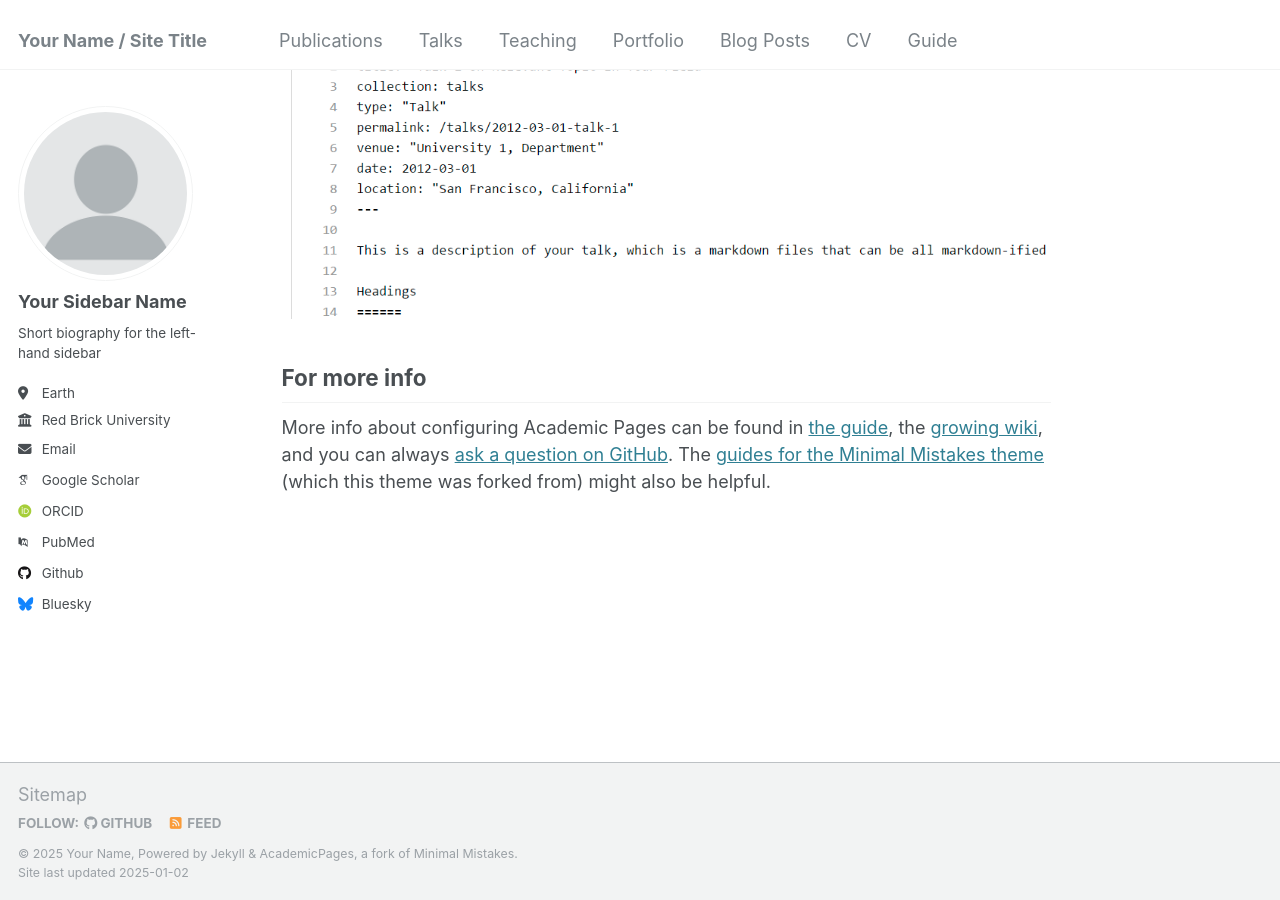
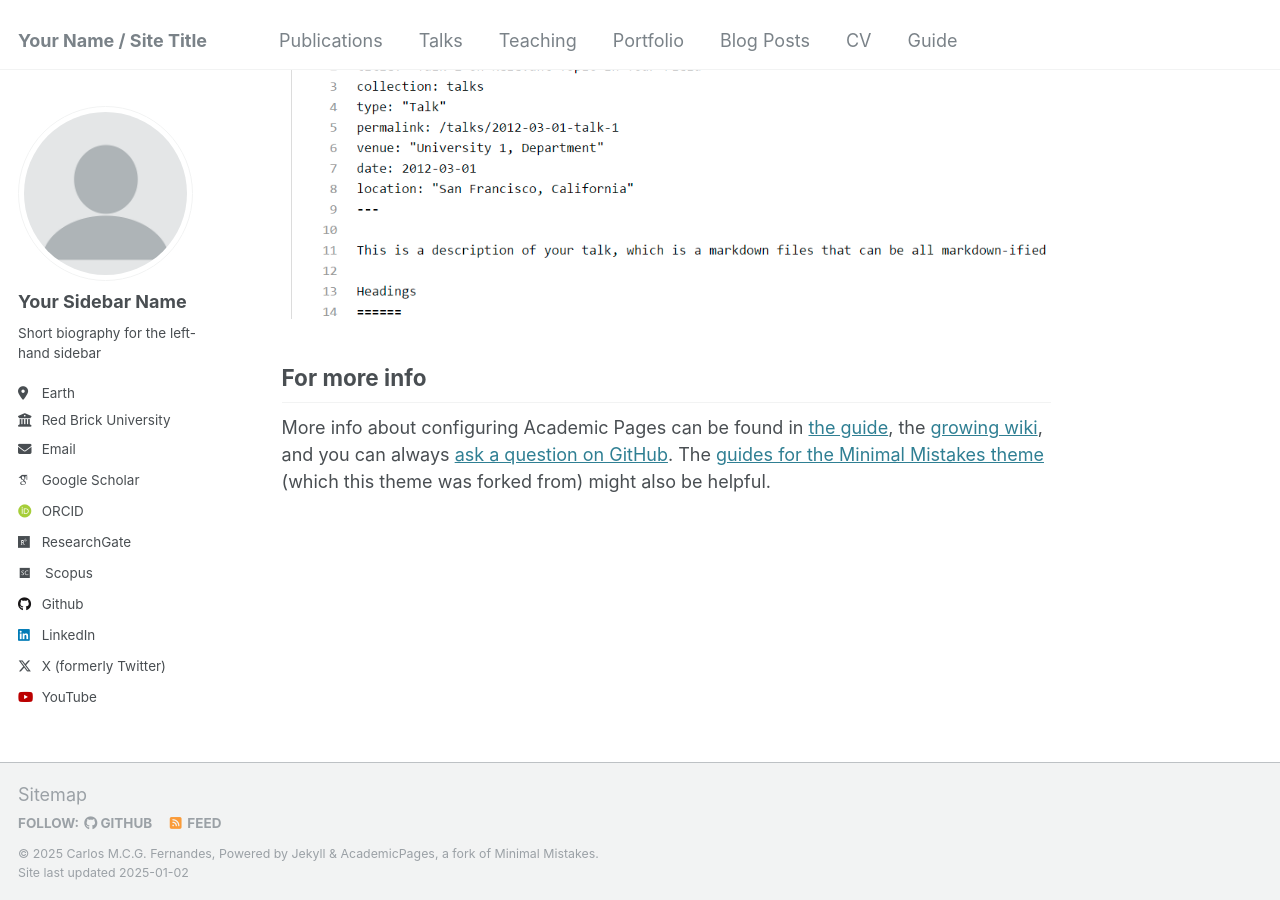
Before and after one commit to cfernandesFEUP/cfernandesFEUP.github.io, a Jekyll site: the page built from _pages/about.md, in a window 1280 px wide and 900 px high, scrolled down 2643 px. Built offline with Jekyll 4.4.1, drawn with Linux system fonts in a browser that asks for light colours; some web fonts are replaced; some of the changed lines change nothing that is shown.

Commit message:
Update _config.yml

```diff
--- a/_config.yml
+++ b/_config.yml
@@ -10,11 +10,11 @@
 locale                   : "en-US"
 title                    : "Your Name / Site Title"
 title_separator          : "-"
-name                     : &name "Your Name"
-description              : &description "personal description"
-url                      : https://academicpages.github.io # the base hostname & protocol for your site e.g. "https://[your GitHub username].github.io"
+name                     : &name "Carlos M.C.G. Fernandes"
+description              : &description "Assistant Professor Mechanical Engineering"
+url                      : https://carlosfernandes.github.io # the base hostname & protocol for your site e.g. "https://[your GitHub username].github.io"
 baseurl                  : "" # the subpath of your site, e.g. "/blog"
-repository               : "academicpages/academicpages.github.io"
+repository               : "cfernandesFEUP/carlosfernandes.github.io"
 
 # Site Author - The following control what appear as part of the author content on the side bar.
 #               If a field is blank the icon and link will not appear, otherwise it will be shown.
@@ -28,28 +28,28 @@
   location         : "Earth"
   employer         : "Red Brick University"
   uri              : # URL
-  email            : "none@example.org"
+  email            : "cfernandes@fe.up.pt"
 
   # Academic websites
   arxiv            : # URL - Update with the correct link to your profile
-  googlescholar    : "https://scholar.google.com/citations?user=PS_CX0AAAAAJ"
+  googlescholar    : "https://scholar.google.com/citations?user=ulRO8K4AAAAJ&hl=pt-PT"
   impactstory      : # URL
-  orcid            : "http://orcid.org/yourorcidurl"
+  orcid            : "https://orcid.org/0000-0002-4249-2352"
   semantic         : # URL
-  pubmed           : "https://www.ncbi.nlm.nih.gov/pubmed/?term=john+snow"
-  researchgate     : # URL
-  scopus           : # URL
+  pubmed           : # URL
+  researchgate     : "https://www.researchgate.net/profile/Carlos-Fernandes-34"
+  scopus           : "https://www.scopus.com/authid/detail.uri?authorId=55260634000"
 
   # Repositories and software development
   bitbucket        : # Username - Update with your username on the site
   codepen          : # Username
   dribbble         : # Username
-  github           : "academicpages"
+  github           : "cfernandesFEUP"
   kaggle           : # Username
   stackoverflow    : # User number or user number and name (i.e., use "1" or "1/jeff-atwood")
 
   # Social media
-  bluesky          : "bsky.app" # Replace this with you Bluesky username
+  bluesky          : # Replace this with you Bluesky username
   facebook         : # Username
   flickr           : # Username
   foursquare       : # Username
@@ -58,7 +58,7 @@
   keybase          : # Username
   instagram        : # Username
   lastfm           : # Username
-  linkedin         : # Username
+  linkedin         : "carlosmcgfernandes"
   mastodon         : # URL
   medium           : # URL
   pinterest        : # Username
@@ -66,12 +66,12 @@
   steam            : # Username
   telegram         : # URL
   tumblr           : # Username
-  twitter          : # Username for X / Twitter
+  twitter          : "cmcgfernandes"
   vine             : # Username
   weibo            : # Username
   wikipedia        : # Username
   xing             : # Username
-  youtube          : # Username
+  youtube          : "cmcgfernandes"
   zhihu            : # Username
 
 # Publication Category - The following the list of publication categories and their headings
```
